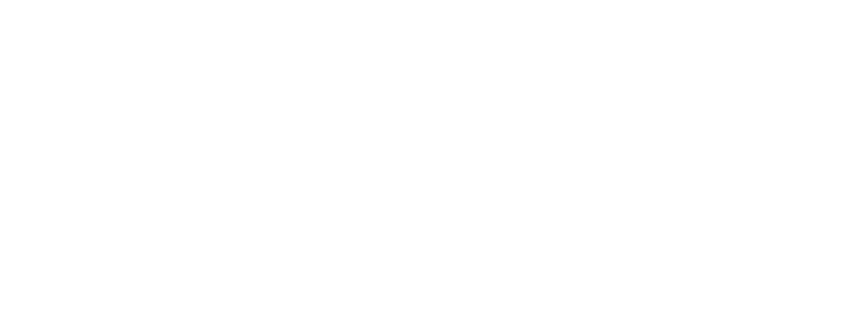
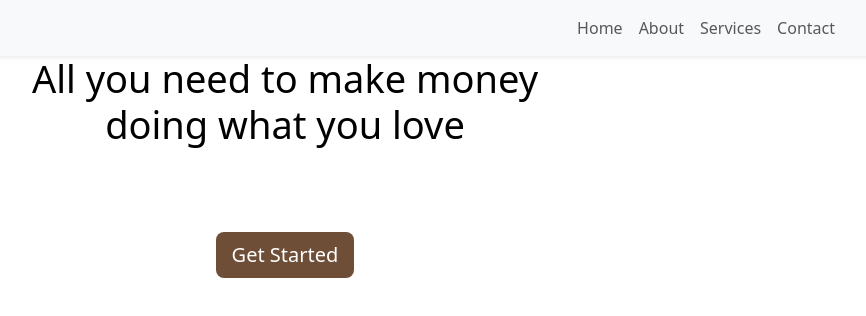
Before and after one commit to MINTAbizu/yegna-agency, a React (Vite) app in the folder front-end/: page / in a window 1280 px wide. Shown: the top 316 px of the page, without its empty margins (355-1221 px from the left). Built offline with nearby package versions, Linux system fonts and the light colour scheme.

Commit message:
heade and home

```diff
--- a/front-end/package.json
+++ b/front-end/package.json
@@ -12,6 +12,7 @@
   "dependencies": {
     "bootstrap": "^5.3.8",
     "react": "^19.2.0",
+    "react-bootstrap": "^2.10.10",
     "react-dom": "^19.2.0",
     "react-icons": "^5.5.0"
   },
--- a/front-end/src/App.jsx
+++ b/front-end/src/App.jsx
@@ -1,10 +1,13 @@
 import React from 'react'
 import 'bootstrap/dist/css/bootstrap.min.css';
 import 'bootstrap/dist/js/bootstrap.bundle.min.js';
+import Header from './component/Header/Header';
+import Home from './component/Home/Home';
 function App() {
   return (
     <div>
-
+      <Header/>
+      <Home/>
     </div>
   )
 }
--- /dev/null
+++ b/front-end/src/component/Home/Home.css
@@ -0,0 +1,33 @@
+
+.home-container h1 {
+  font-size: 38px;
+  color: black;
+  text-align: center;
+
+}
+
+.home-container p {
+  font-size: 1.2rem;
+}
+
+.btn-primary {
+  background-color: #6f4e37; /* coffee color */
+  border: none;
+  transition: all 0.3s ease;
+}
+
+.btn-primary:hover {
+  background-color: #54392d;
+  transform: scale(1.05);
+}
+
+/* Responsive text */
+@media (max-width: 768px) {
+  .home-container h1 {
+    font-size: 2rem;
+  }
+
+  .home-container p {
+    font-size: 1rem;
+  }
+}
--- /dev/null
+++ b/front-end/src/component/Home/Home.jsx
@@ -0,0 +1,23 @@
+import React from 'react';
+import './Home.css';
+// import heroImg from '../../assets/image/hero-bg.jpg'; // Replace with your image
+
+function Home() {
+  return (
+    <div className="home-container d-flex align-items-center justify-content-center">
+      <div className="text-center text-white px-3">
+        <h1 className="display-4 ">
+          All you need to make money <br /> doing what you love
+        </h1>
+        <p className="lead mt-3">
+          It’s free and takes less than a minute!
+        </p>
+        <a href="#register" className="btn btn-lg btn-primary mt-4">
+          Get Started
+        </a>
+      </div>
+    </div>
+  );
+}
+
+export default Home;
```
Also changed, not shown: 1 other file (tests, documents, lock files or other folders).
